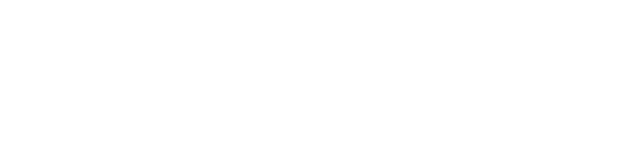
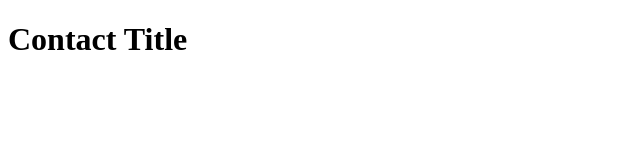
Before and after one commit to VicYang27017/2025-git-task-01, a plain HTML site: page contact.html in a window 1280 px wide. Shown: the whole page, without its empty margins (0-640 px from the left). Drawn offline with Linux system fonts and the light colour scheme.

Commit message:
新增 contact.html h1

```diff
--- a/contact.html
+++ b/contact.html
@@ -8,7 +8,7 @@
 </head>
 
 <body>
-
+    <h1>Contact Title</h1>
 </body>
 
 </html>
```
